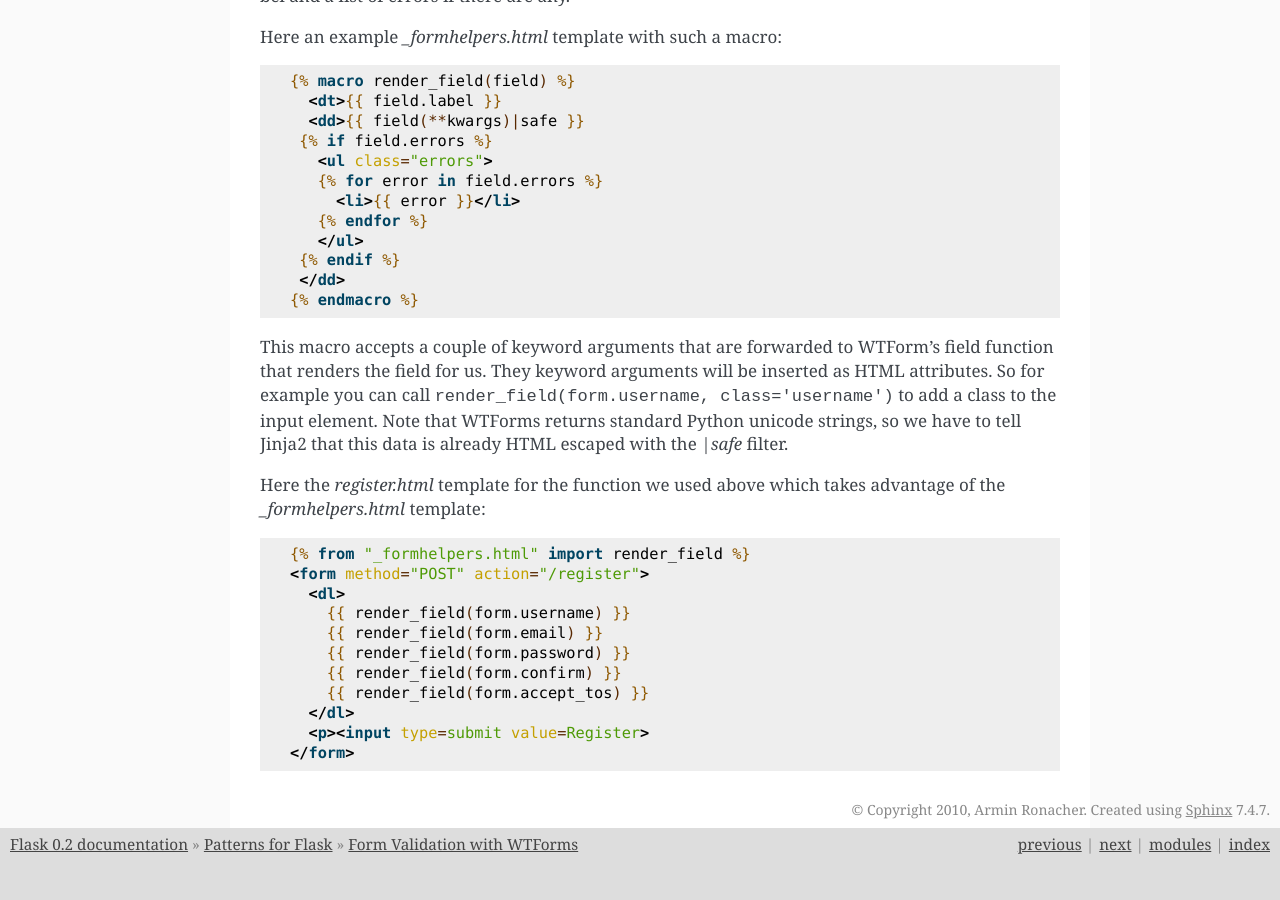
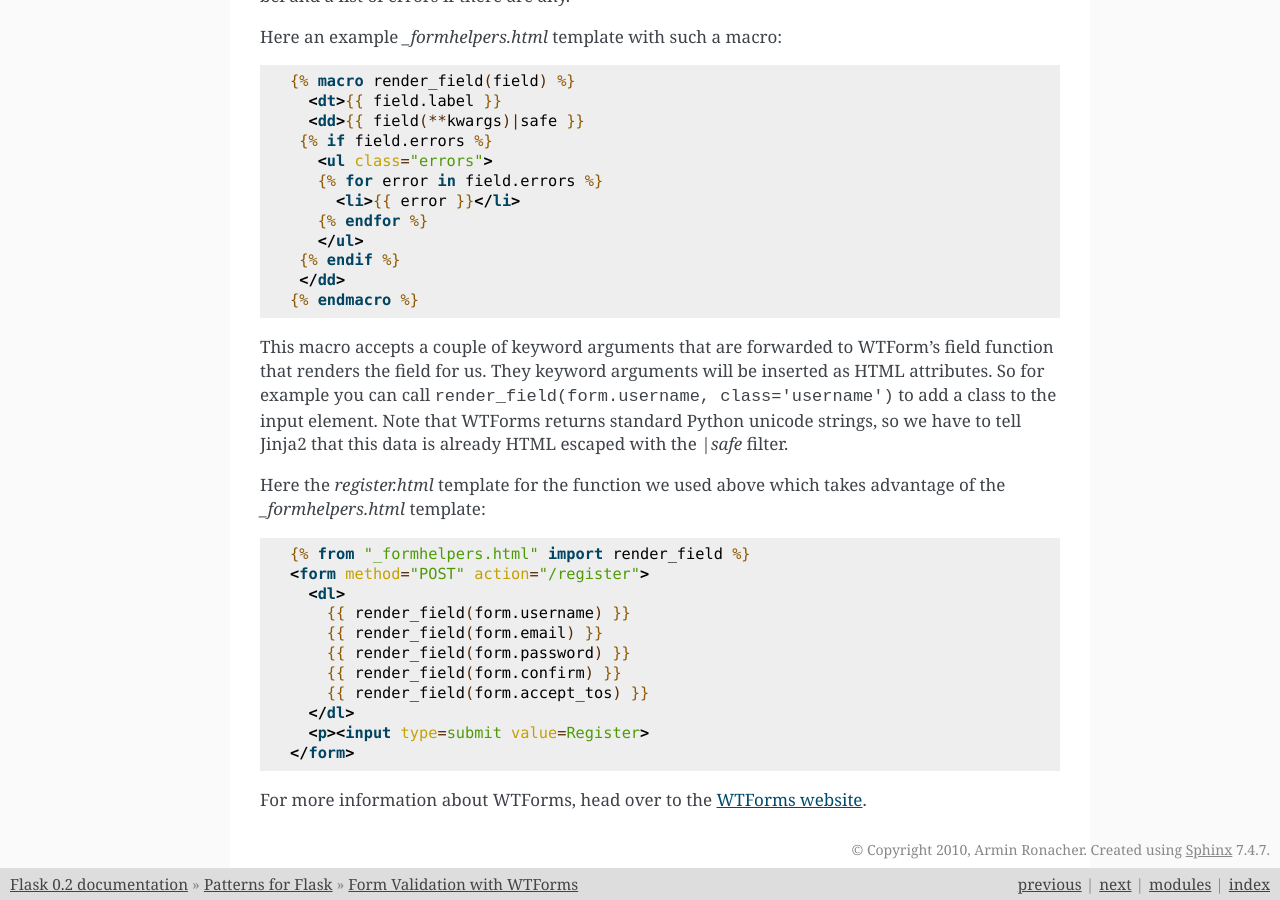
Before and after one commit to YevhenDenisove/flaks-website, a Sphinx documentation site: the page built from docs/patterns/wtforms.rst, in a window 1280 px wide and 900 px high, scrolled down 1373 px. Built offline with Sphinx 7.4.7, drawn with Linux system fonts in a browser that asks for light colours; before the commit the page ends 2233 px from its top, so only the background shows below that.

Commit message:
Added links for SQLAlchemy and WTForms.

```diff
--- a/docs/patterns/sqlalchemy.rst
+++ b/docs/patterns/sqlalchemy.rst
@@ -188,3 +188,6 @@ You can also pass string of SQL statements to the
 
 >>> engine.execute('select * from users where id = :1', [1]).first()
 (1, u'admin', u'admin@localhost')
+
+For more information about SQLAlchemy, head over to the
+`website <http://sqlalchemy.org/>`_.
--- a/docs/patterns/wtforms.rst
+++ b/docs/patterns/wtforms.rst
@@ -107,3 +107,8 @@ takes advantage of the `_formhelpers.html` template:
       </dl>
       <p><input type=submit value=Register>
     </form>
+
+For more information about WTForms, head over to the `WTForms
+website`_.
+
+.. _WTForms website: http://wtforms.simplecodes.com/
```
